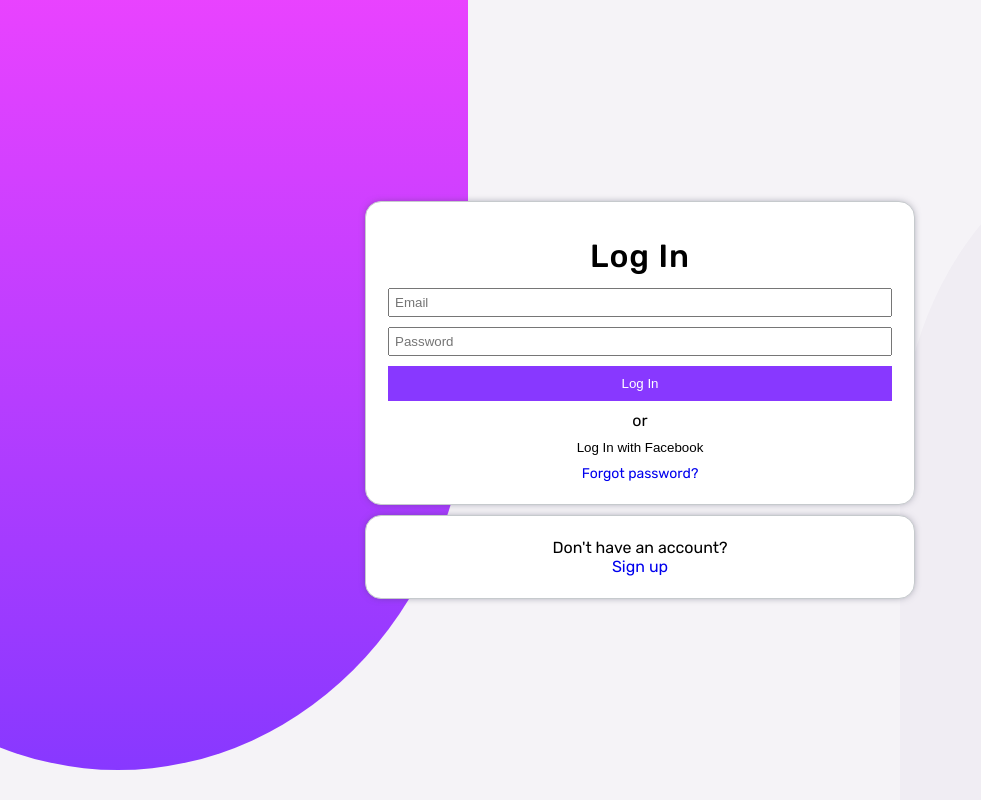
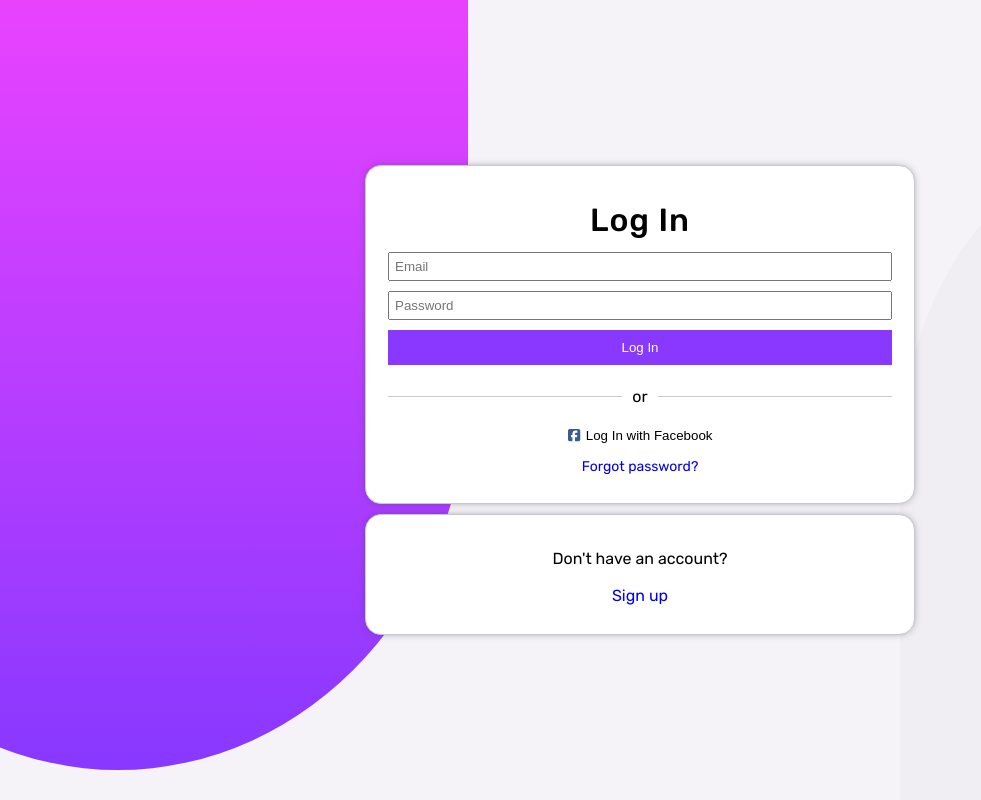
Before and after one commit to kzaleskaa/social-media-app, a React (Create React App) app in the folder frontend/: page /auth/login in a window 1280 px wide. Shown: the top 800 px of the page, without its empty margins (0-981 px from the left). Built offline with nearby package versions, Linux system fonts and the light colour scheme.

Commit message:
update auth styles

```diff
--- a/frontend/package.json
+++ b/frontend/package.json
@@ -4,6 +4,7 @@
   "private": true,
   "dependencies": {
     "@fortawesome/fontawesome-svg-core": "^6.1.1",
+    "@fortawesome/free-brands-svg-icons": "^6.1.1",
     "@fortawesome/free-regular-svg-icons": "^6.1.1",
     "@fortawesome/free-solid-svg-icons": "^6.1.1",
     "@fortawesome/react-fontawesome": "^0.1.18",
--- a/frontend/src/App.js
+++ b/frontend/src/App.js
@@ -9,7 +9,6 @@ import { connect } from "react-redux";
 import Layout from "./components/layout/Layout";
 import MainLayout from "./components/layout/MainLayout";
 import LoginLayout from "./components/layout/LoginLayout";
-import ActivateAccount from "./pages/ActivateAccount";
 
 const Home = React.lazy(() => import("./pages/Home"));
 const SignUp = React.lazy(() => import("./pages/Signup"));
@@ -19,6 +18,7 @@ const ChangePassword = React.lazy(() => import("./pages/ChangePassword"));
 const ChangePasswordConfirm = React.lazy(() =>
   import("./pages/ChangePasswordConfirm")
 );
+const ActivateAccount = React.lazy(() => import("./pages/ActivateAccount"));
 
 const App = () => {
   const style = { display: "flex", justifyContent: "center" };
--- a/frontend/src/components/forms/LoginForm.js
+++ b/frontend/src/components/forms/LoginForm.js
@@ -1,6 +1,9 @@
 import { useState } from "react";
 import { NavLink } from "react-router-dom";
 import { connect } from "react-redux";
+
+import { FontAwesomeIcon } from "@fortawesome/react-fontawesome";
+import { faFacebookSquare } from "@fortawesome/free-brands-svg-icons";
 
 import { login } from "../../actions/loginAction";
 
@@ -52,8 +55,20 @@ const Login = ({ login }) => {
               Log In
             </button>
           </form>
-          <span>or</span>
+          <span className="separator">
+            <span className="line" />
+            <p>or</p>
+            <span className="line" />
+          </span>
           <button className="btn-social" type="button">
+            <FontAwesomeIcon
+              icon={faFacebookSquare}
+              style={{
+                marginRight: "6px",
+                color: "#3b5998",
+                fontSize: "14px",
+              }}
+            />
             Log In with Facebook
           </button>
           <NavLink className="reset-password" to="/auth/reset-password">
--- a/frontend/src/components/forms/ResetPasswordForm.js
+++ b/frontend/src/components/forms/ResetPasswordForm.js
@@ -23,6 +23,7 @@ const ResetPasswordForm = ({ changePassword }) => {
   };
 
   return (
+    <>
       <div className="form-wrapper">
         <h1>Change Password</h1>
         <p>
@@ -43,10 +44,17 @@ const ResetPasswordForm = ({ changePassword }) => {
             Submit
           </button>
         </form>
+        <span className="separator">
+          <span className="line" />
           <p>or</p>
+          <span className="line" />
+        </span>
         <NavLink to="/auth/sign-up">Create new account</NavLink>
+      </div>
+      <div className="form-wrapper">
         <NavLink to="/auth/login">Back to login</NavLink>
       </div>
+    </>
   );
 };
 
--- a/frontend/src/components/layout/Footer.js
+++ b/frontend/src/components/layout/Footer.js
@@ -4,7 +4,8 @@ const Footer = () => {
   return (
     <footer>
       <p className={classes.copyright}>
-        Copyright &copy; 2022 kzaleskaa. All Rights Reserved.
+        Copyright &copy; 2022 <a href="https://github.com/kzaleskaa">kzaleskaa</a>. All Rights
+        Reserved.
       </p>
     </footer>
   );
--- a/frontend/src/index.css
+++ b/frontend/src/index.css
@@ -89,6 +89,14 @@ input {
   background-color: var(--white);
 }
 
+.form-wrapper p {
+  padding: 12px 0px;
+}
+
+.form-wrapper a {
+  line-height: 2;
+}
+
 .form-wrapper:not(:last-child) {
   margin-bottom: 10px;
 }
@@ -115,3 +123,16 @@ button:hover {
 .reset-password {
   font-size: 14px;
 }
+
+.separator {
+  display: flex;
+  grid-template-columns: 1fr auto 1fr;
+  align-items: center;
+  column-gap: 10px;
+}
+
+.line {
+  width: 100%;
+  height: 1px;
+  background-color: var(--grayish-blue);
+}
```
Lines whose indentation alone changed are shown as unchanged.
